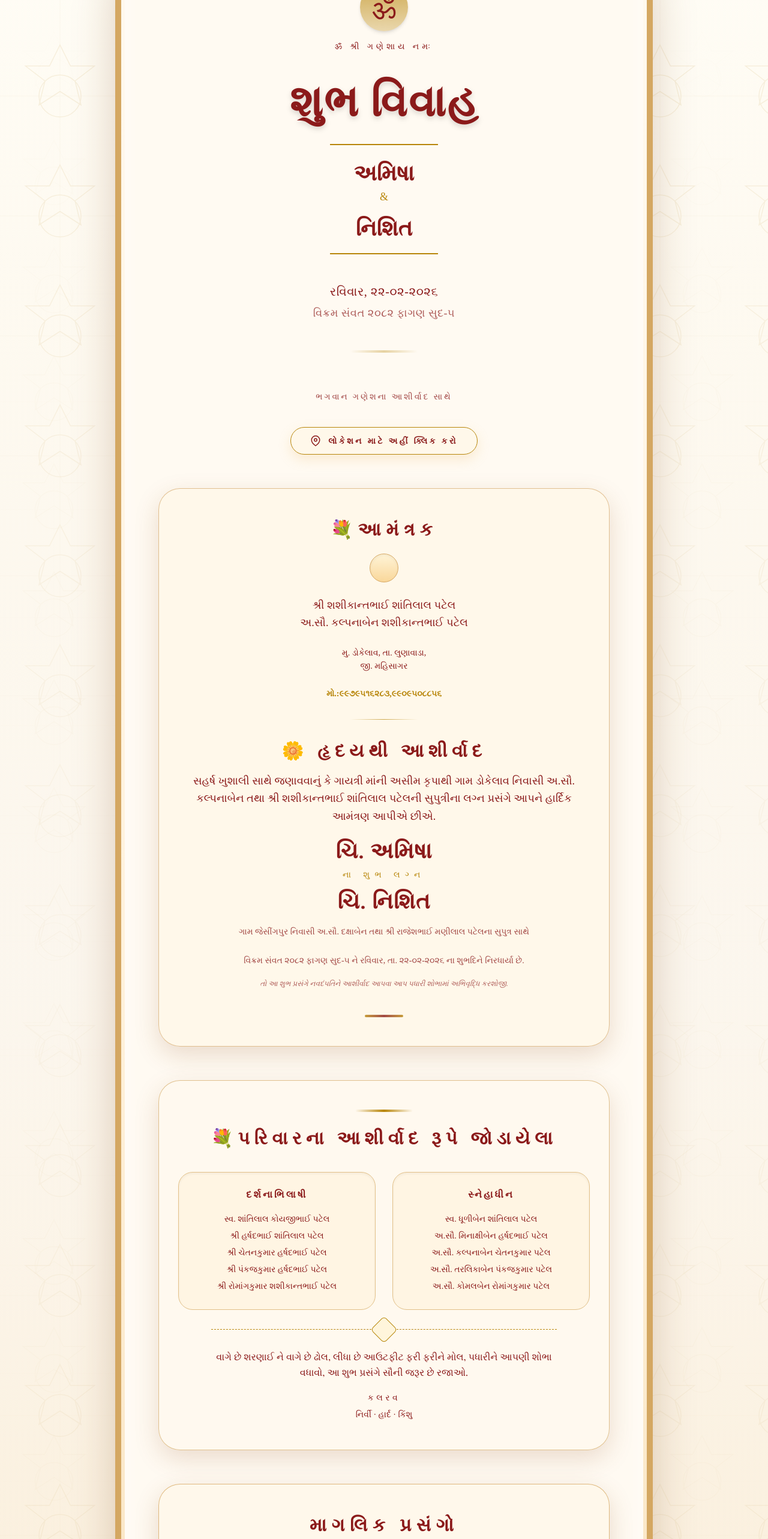
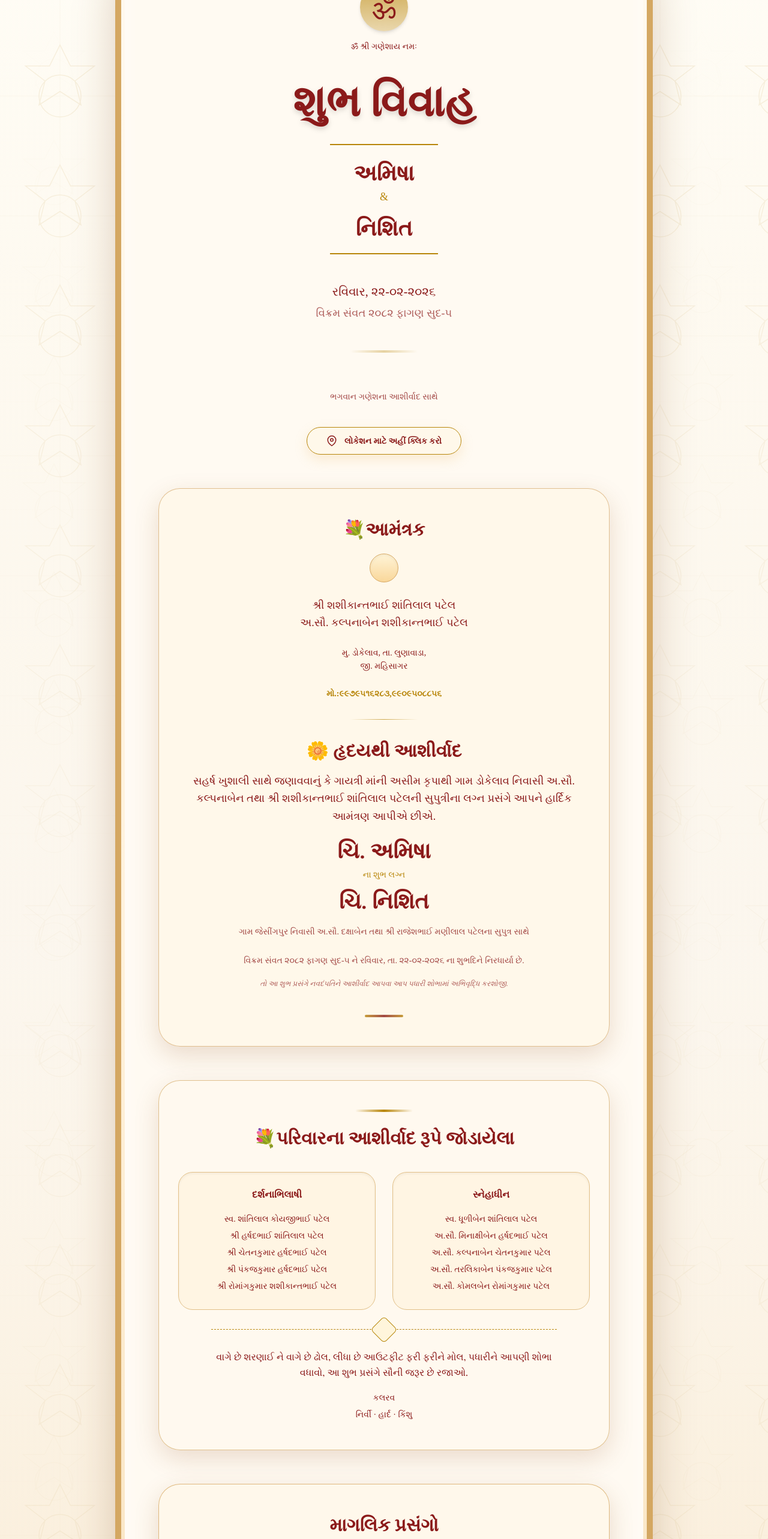
Before and after one commit to Ridhu18/WeddingInvitation, a Next.js app: page / in a window 1280 px wide. Shown: the part 140-2706 px from the top of the page at 60% size. Built offline with nearby package versions, Linux system fonts and the light colour scheme.

Commit message:
reduce space

```diff
--- a/components/wedding-invitation.tsx
+++ b/components/wedding-invitation.tsx
@@ -111,13 +111,13 @@ export default function WeddingInvitation() {
               <div className="inline-flex items-center justify-center w-16 h-16 sm:w-20 sm:h-20 rounded-full bg-gradient-to-b from-gold/70 to-gold/30 text-4xl sm:text-5xl text-maroon shadow-md">
                 ॐ
               </div>
-              <p className="mt-4 text-xs sm:text-sm tracking-[0.3em] sm:tracking-[0.35em] text-maroon font-sans uppercase">
+              <p className="mt-4 text-xs sm:text-sm tracking-normal text-maroon font-sans uppercase">
               ॐ શ્રી ગણેશાય નમઃ
               </p>
             </div>
 
             {/* Shubh Vivah */}
-            <h1 className="text-4xl sm:text-5xl md:text-7xl text-maroon font-bold mb-8 sm:mb-10 text-center drop-shadow-lg tracking-wide">
+            <h1 className="text-4xl sm:text-5xl md:text-7xl text-maroon font-bold mb-8 sm:mb-10 text-center drop-shadow-lg tracking-normal">
             શુભ વિવાહ
             </h1>
 
@@ -133,8 +133,8 @@ export default function WeddingInvitation() {
 
             {/* Date */}
             <div className="mb-12 text-center">
-              <p className="text-lg sm:text-xl font-sans tracking-wide">રવિવાર, ૨૨-૦૨-૨૦૨૬</p>
-              <p className="text-base sm:text-lg text-maroon/70 font-sans tracking-wide mt-2">વિક્રમ સંવત ૨૦૮૨ ફાગણ સુદ-૫</p>
+              <p className="text-lg sm:text-xl font-sans tracking-normal">રવિવાર, ૨૨-૦૨-૨૦૨૬</p>
+              <p className="text-base sm:text-lg text-maroon/70 font-sans tracking-normal mt-2">વિક્રમ સંવત ૨૦૮૨ ફાગણ સુદ-૫</p>
             </div>
 
             {/* Decorative element */}
@@ -147,14 +147,14 @@ export default function WeddingInvitation() {
               }}
             />
 
-            <p className="text-center text-xs sm:text-sm text-maroon/80 font-sans tracking-[0.2em] uppercase">ભગવાન ગણેશના આશીર્વાદ સાથે</p>
+            <p className="text-center text-xs sm:text-sm text-maroon/80 font-sans tracking-normal uppercase">ભગવાન ગણેશના આશીર્વાદ સાથે</p>
 
             <div className="mt-8 sm:mt-10 flex justify-center">
               <a
                 href="https://goo.gl/maps/sy4sbJGpHTQuZaRu5"
                 target="_blank"
                 rel="noopener noreferrer"
-                className="inline-flex items-center gap-2 sm:gap-3 rounded-full border border-gold px-6 sm:px-8 py-2.5 sm:py-3 text-xs sm:text-sm font-semibold uppercase tracking-[0.24em] text-maroon transition duration-300 hover:bg-gold hover:text-maroon/90 bg-[#fff7e6]/70 shadow-[0_8px_20px_rgba(234,192,112,0.25)]"
+                className="inline-flex items-center gap-2 sm:gap-3 rounded-full border border-gold px-6 sm:px-8 py-2.5 sm:py-3 text-xs sm:text-sm font-semibold uppercase tracking-normal text-maroon transition duration-300 hover:bg-gold hover:text-maroon/90 bg-[#fff7e6]/70 shadow-[0_8px_20px_rgba(234,192,112,0.25)]"
               >
                 <svg
                   xmlns="http://www.w3.org/2000/svg"
@@ -176,19 +176,19 @@ export default function WeddingInvitation() {
               {/* Invited By & Blessings */}
               <div className="rounded-[36px] border border-[#d4a76a]/70 bg-[#fff8e9]/90 px-6 py-10 sm:px-8 sm:py-12 shadow-[0_14px_40px_rgba(140,80,30,0.18)] text-center">
                 <div className="space-y-6">
-                  <h2 className="text-2xl sm:text-3xl font-semibold tracking-[0.28em] uppercase text-maroon">💐આમંત્રક</h2>
+                  <h2 className="text-2xl sm:text-3xl font-semibold tracking-normal uppercase text-maroon">💐આમંત્રક</h2>
                   <div className="mx-auto h-10 w-10 sm:h-12 sm:w-12 rounded-full border border-[#d8aa66] bg-gradient-to-b from-[#fff4d7] to-[#f9d79a] shadow-inner" />
-                  <p className="text-base sm:text-lg leading-relaxed font-sans">
+                  <p className="text-base sm:text-lg leading-relaxed font-sans text-center">
                     શ્રી શશીકાન્તભાઈ શાંતિલાલ પટેલ
                     <br />
                     અ.સૌ. કલ્પનાબેન શશીકાન્તભાઈ પટેલ
                   </p>
-                  <p className="text-xs sm:text-sm font-sans leading-relaxed">
+                  <p className="text-xs sm:text-sm font-sans leading-relaxed text-center">
                     મુ. ડોકેલાવ, તા. લુણાવાડા,
                     <br />
                     જી. મહિસાગર
                   </p>
-                  <p className="text-xs sm:text-sm text-gold font-sans font-semibold">
+                  <p className="text-xs sm:text-sm text-gold font-sans font-semibold text-center">
                     મો.:
                     <a href="tel:+919979516283" className="underline-offset-4 hover:underline">
                       ૯૯૭૯૫૧૬૨૮૩
@@ -203,14 +203,14 @@ export default function WeddingInvitation() {
                 <div className="mx-auto my-8 h-px w-28 bg-gradient-to-r from-transparent via-gold to-transparent opacity-70" />
 
                 <div className="space-y-5">
-                  <h2 className="text-2xl sm:text-3xl font-semibold tracking-[0.25em] uppercase">🌼 હૃદયથી આશીર્વાદ</h2>
+                  <h2 className="text-2xl sm:text-3xl font-semibold tracking-normal uppercase">🌼 હૃદયથી આશીર્વાદ</h2>
                   <p className="text-base sm:text-lg leading-relaxed font-sans text-center">
                     સહર્ષ ખુશાલી સાથે જણાવવાનું કે ગાયત્રી માંની અસીમ કૃપાથી ગામ ડોકેલાવ નિવાસી અ.સૌ. કલ્પનાબેન તથા શ્રી શશીકાન્તભાઈ શાંતિલાલ પટેલની સુપુત્રીના લગ્ન પ્રસંગે આપને હાર્દિક આમંત્રણ આપીએ છીએ.
                   </p>
                   <div className="inline-flex flex-col items-center gap-3">
-                    <span className="text-3xl sm:text-4xl font-semibold tracking-wide">ચિ. અમિષા</span>
-                    <span className="text-xs sm:text-sm uppercase tracking-[0.45em] sm:tracking-[0.6em] text-gold">ના શુભ લગ્ન</span>
-                    <span className="text-3xl sm:text-4xl font-semibold tracking-wide">ચિ. નિશિત</span>
+                    <span className="text-3xl sm:text-4xl font-semibold tracking-normal">ચિ. અમિષા</span>
+                    <span className="text-xs sm:text-sm uppercase tracking-normal text-gold">ના શુભ લગ્ન</span>
+                    <span className="text-3xl sm:text-4xl font-semibold tracking-normal">ચિ. નિશિત</span>
                     <span className="mt-3 text-xs sm:text-sm font-sans text-maroon/80">
                       ગામ જેસીંગપુર નિવાસી અ.સૌ. દક્ષાબેન તથા શ્રી રાજેશભાઈ મણીલાલ પટેલના સુપુત્ર સાથે
                     </span>
@@ -228,11 +228,11 @@ export default function WeddingInvitation() {
               {/* Family Blessings */}
               <div className="rounded-[36px] border border-[#d3a964]/70 bg-[#fff9ef]/90 px-6 py-10 sm:px-8 sm:py-12 shadow-[0_14px_40px_rgba(143,85,39,0.18)]">
                 <div className="mx-auto mb-5 sm:mb-6 w-20 sm:w-24 h-1 rounded-full bg-gradient-to-r from-transparent via-gold to-transparent" />
-                <h2 className="text-2xl sm:text-3xl font-semibold tracking-[0.18em] sm:tracking-[0.25em] uppercase text-center mb-8 sm:mb-10">💐પરિવારના આશીર્વાદ રૂપે જોડાયેલા</h2>
+                <h2 className="text-2xl sm:text-3xl font-semibold tracking-normal uppercase text-center mb-8 sm:mb-10">💐પરિવારના આશીર્વાદ રૂપે જોડાયેલા</h2>
 
-                <div className="grid grid-cols-1 gap-5 sm:gap-7 text-left md:grid-cols-2">
+                <div className="grid grid-cols-1 gap-5 sm:gap-7 md:grid-cols-2">
                   <div className="rounded-3xl border border-[#e3c189] bg-[#fff4de]/70 px-6 sm:px-8 py-6 shadow-inner">
-                    <p className="font-semibold uppercase tracking-[0.16em] sm:tracking-[0.2em] mb-4 text-center">દર્શનાભિલાષી</p>
+                    <p className="font-semibold uppercase tracking-normal mb-4 text-center">દર્શનાભિલાષી</p>
                     <p className="font-sans text-xs sm:text-sm leading-7 text-center">
                       સ્વ. શાંતિલાલ કોયજીભાઈ પટેલ
                       <br />
@@ -246,7 +246,7 @@ export default function WeddingInvitation() {
                     </p>
                   </div>
                   <div className="rounded-3xl border border-[#e3c189] bg-[#fff4de]/70 px-6 sm:px-8 py-6 shadow-inner flex flex-col justify-center">
-                    <p className="font-semibold uppercase tracking-[0.16em] sm:tracking-[0.2em] mb-4 text-center">સ્નેહાધીન</p>
+                    <p className="font-semibold uppercase tracking-normal mb-4 text-center">સ્નેહાધીન</p>
                     <p className="font-sans text-xs sm:text-sm leading-7 text-center">
                       સ્વ. ધૂળીબેન શાંતિલાલ પટેલ
                       <br />
@@ -266,7 +266,7 @@ export default function WeddingInvitation() {
                   <p className="text-sm sm:text-base leading-relaxed mb-4 sm:mb-5">
                     વાગે છે શરણાઈ ને વાગે છે ઢોલ, લીધા છે આઉટફીટ ફરી ફરીને મોલ, પધારીને આપણી શોભા વધાવો, આ શુભ પ્રસંગે સૌની જરૂર છે રજાઓ.
                   </p>
-                  <p className="font-sans text-xs sm:text-sm tracking-[0.24em] sm:tracking-[0.32em] uppercase">
+                  <p className="font-sans text-xs sm:text-sm tracking-normal uppercase">
                     કલરવ
                   </p>
                   <p className="font-sans text-xs sm:text-sm mt-2">
@@ -277,12 +277,12 @@ export default function WeddingInvitation() {
 
               {/* Functions & Ceremonies */}
               <div className="rounded-[36px] border border-[#d29f52]/70 bg-[#fff8ea]/95 px-6 py-10 sm:px-8 sm:py-12 shadow-[0_14px_40px_rgba(142,87,37,0.2)]">
-                <h2 className="text-2xl sm:text-3xl font-semibold text-center mb-4 sm:mb-5 tracking-[0.22em] sm:tracking-[0.28em] uppercase">માગલિક પ્રસંગો</h2>
+                <h2 className="text-2xl sm:text-3xl font-semibold text-center mb-4 sm:mb-5 tracking-normal uppercase">માગલિક પ્રસંગો</h2>
                 <a
                   href="https://goo.gl/maps/sy4sbJGpHTQuZaRu5"
                   target="_blank"
                   rel="noopener noreferrer"
-                  className="mx-auto mb-10 sm:mb-12 block w-fit rounded-full border border-gold px-6 sm:px-8 py-2.5 sm:py-3 text-center text-xs sm:text-sm uppercase tracking-[0.24em] sm:tracking-[0.3em] text-gold transition duration-300 hover:bg-gold hover:text-maroon"
+                  className="mx-auto mb-10 sm:mb-12 block w-fit rounded-full border border-gold px-6 sm:px-8 py-2.5 sm:py-3 text-center text-xs sm:text-sm uppercase tracking-normal text-gold transition duration-300 hover:bg-gold hover:text-maroon"
                 >
                   શુભ સ્થળ : મુ. ડોકેલાવ, તા. લુણાવાડા, જી. મહિસાગર
                 </a>
@@ -290,84 +290,66 @@ export default function WeddingInvitation() {
                 <div className="grid gap-8 sm:gap-10 grid-cols-1 sm:grid-cols-2 lg:grid-cols-3">
                   <div className="relative overflow-hidden rounded-[28px] border-[4px] border-[#c07a4d] bg-gradient-to-b from-[#fff3dd] via-[#fce3bf] to-[#f6cea5] px-6 sm:px-8 md:px-10 py-10 sm:py-12 shadow-[0_18px_40px_rgba(142,87,37,0.18)]">
                     <div className="absolute inset-x-8 sm:inset-x-10 md:inset-x-12 top-0 h-1.5 sm:h-2 rounded-b-full bg-gradient-to-r from-transparent via-[#c07a4d]/60 to-transparent" />
-                    <h3 className="text-xl sm:text-2xl font-semibold text-center mb-6 sm:mb-8 border-b border-[#c07a4d]/40 pb-3 sm:pb-4 uppercase tracking-[0.2em] sm:tracking-[0.25em]">
+                    <h3 className="text-xl sm:text-2xl font-semibold text-center mb-6 sm:mb-8 border-b border-[#c07a4d]/40 pb-3 sm:pb-4 uppercase tracking-normal">
                       શુક્રવાર, ૨૦-૦૨-૨૦૨૬
                     </h3>
                     <p className="text-xs sm:text-sm text-center mb-4 text-maroon/70">વિક્રમ સંવત ૨૦૮૨ ફાગણ સુદ-૩</p>
                     <div className="space-y-5 sm:space-y-6 font-sans text-xs sm:text-sm">
-                      <div className="flex items-start justify-between gap-3 sm:gap-4">
-                        <div className="max-w-[80%]">
-                          <p className="font-semibold uppercase tracking-[0.15em] sm:tracking-[0.2em]">ગણેશ સ્થાપના</p>
-                          <p className="text-gold mt-1 text-xs sm:text-sm">સવારે ૮-૩૦ કલાકે</p>
-                        </div>
+                      <div className="flex flex-col items-center text-center gap-2">
+                        <p className="font-semibold uppercase tracking-normal">ગણેશ સ્થાપના</p>
+                        <p className="text-gold text-xs sm:text-sm">સવારે ૮-૩૦ કલાકે</p>
                       </div>
-                      <div className="flex items-start justify-between gap-3 sm:gap-4">
-                        <div className="max-w-[80%]">
-                          <p className="font-semibold uppercase tracking-[0.15em] sm:tracking-[0.2em]">મંડપ મુહૂર્ત</p>
-                          <p className="text-gold mt-1 text-xs sm:text-sm">સવારે ૯-૩૦ કલાકે</p>
-                        </div>
+                      <div className="flex flex-col items-center text-center gap-2">
+                        <p className="font-semibold uppercase tracking-normal">મંડપ મુહૂર્ત</p>
+                        <p className="text-gold text-xs sm:text-sm">સવારે ૯-૩૦ કલાકે</p>
                       </div>
-                      <div className="flex items-start justify-between gap-3 sm:gap-4">
-                        <div className="max-w-[80%]">
-                          <p className="font-semibold uppercase tracking-[0.15em] sm:tracking-[0.2em]">ગ્રહશાંતિ</p>
-                          <p className="text-gold mt-1 text-xs sm:text-sm">બપોરે ૧-૦૧ કલાકે</p>
-                        </div>
+                      <div className="flex flex-col items-center text-center gap-2">
+                        <p className="font-semibold uppercase tracking-normal">ગ્રહશાંતિ</p>
+                        <p className="text-gold text-xs sm:text-sm">બપોરે ૧-૦૧ કલાકે</p>
                       </div>
                     </div>
                   </div>
 
                   <div className="relative overflow-hidden rounded-[28px] border-[4px] border-[#d2a55a] bg-gradient-to-b from-[#fff4d8] via-[#fce4b5] to-[#f3cb88] px-6 sm:px-8 md:px-10 py-10 sm:py-12 shadow-[0_18px_40px_rgba(154,102,43,0.18)]">
                     <div className="absolute inset-x-8 sm:inset-x-10 md:inset-x-12 top-0 h-1.5 sm:h-2 rounded-b-full bg-gradient-to-r from-transparent via-[#d2a55a]/60 to-transparent" />
-                    <h3 className="text-xl sm:text-2xl font-semibold text-center mb-6 sm:mb-8 border-b border-[#d2a55a]/40 pb-3 sm:pb-4 uppercase tracking-[0.2em] sm:tracking-[0.25em]">
+                    <h3 className="text-xl sm:text-2xl font-semibold text-center mb-6 sm:mb-8 border-b border-[#d2a55a]/40 pb-3 sm:pb-4 uppercase tracking-normal">
                       શનિવાર, ૨૧-૦૨-૨૦૨૬
                     </h3>
                     <p className="text-xs sm:text-sm text-center mb-4 text-maroon/70">વિક્રમ સંવત ૨૦૮૨ ફાગણ સુદ-૪</p>
                     <div className="space-y-5 sm:space-y-6 font-sans text-xs sm:text-sm">
-                      <div className="flex items-start justify-between gap-3 sm:gap-4">
-                        <div className="max-w-[80%]">
-                          <p className="font-semibold uppercase tracking-[0.15em] sm:tracking-[0.2em]">મામેરૂં</p>
-                          <p className="text-gold mt-1 text-xs sm:text-sm">બપોરે ૧૨-૦૧ કલાકે</p>
-                        </div>
+                      <div className="flex flex-col items-center text-center gap-2">
+                        <p className="font-semibold uppercase tracking-normal">મામેરૂં</p>
+                        <p className="text-gold text-xs sm:text-sm">બપોરે ૧૨-૦૧ કલાકે</p>
                       </div>
-                      <div className="flex items-start justify-between gap-3 sm:gap-4">
-                        <div className="max-w-[80%]">
-                          <p className="font-semibold uppercase tracking-[0.15em] sm:tracking-[0.2em]">ભોજન સમારંભ</p>
-                          <p className="text-gold mt-1 text-xs sm:text-sm">સવારે ૧૧-૦૧ કલાકથી</p>
-                        </div>
+                      <div className="flex flex-col items-center text-center gap-2">
+                        <p className="font-semibold uppercase tracking-normal">ભોજન સમારંભ</p>
+                        <p className="text-gold text-xs sm:text-sm">સવારે ૧૧-૦૧ કલાકથી</p>
                       </div>
-                      <div className="flex items-start justify-between gap-3 sm:gap-4">
-                        <div className="max-w-[80%]">
-                          <p className="font-semibold uppercase tracking-[0.15em] sm:tracking-[0.2em]">રાસ-ગરબા</p>
-                          <p className="text-gold mt-1 text-xs sm:text-sm">રાત્રે ૯-૦૧ કલાકે</p>
-                        </div>
+                      <div className="flex flex-col items-center text-center gap-2">
+                        <p className="font-semibold uppercase tracking-normal">રાસ-ગરબા</p>
+                        <p className="text-gold text-xs sm:text-sm">રાત્રે ૯-૦૧ કલાકે</p>
                       </div>
                     </div>
                   </div>
 
                   <div className="relative overflow-hidden rounded-[28px] border-[4px] border-[#c4933c] bg-gradient-to-b from-[#fff6dc] via-[#fbe6b8] to-[#f0c686] px-6 sm:px-8 md:px-10 py-10 sm:py-12 shadow-[0_18px_40px_rgba(154,102,43,0.18)]">
                     <div className="absolute inset-x-8 sm:inset-x-10 md:inset-x-12 top-0 h-1.5 sm:h-2 rounded-b-full bg-gradient-to-r from-transparent via-[#c4933c]/60 to-transparent" />
-                    <h3 className="text-xl sm:text-2xl font-semibold text-center mb-6 sm:mb-8 border-b border-[#c4933c]/40 pb-3 sm:pb-4 uppercase tracking-[0.2em] sm:tracking-[0.25em]">
+                    <h3 className="text-xl sm:text-2xl font-semibold text-center mb-6 sm:mb-8 border-b border-[#c4933c]/40 pb-3 sm:pb-4 uppercase tracking-normal">
                       રવિવાર, ૨૨-૦૨-૨૦૨૬
                     </h3>
                     <p className="text-xs sm:text-sm text-center mb-4 text-maroon/70">વિક્રમ સંવત ૨૦૮૨ ફાગણ સુદ-૫</p>
                     <div className="space-y-5 sm:space-y-6 font-sans text-xs sm:text-sm">
-                      <div className="flex items-start justify-between gap-3 sm:gap-4">
-                        <div className="max-w-[80%]">
-                          <p className="font-semibold uppercase tracking-[0.15em] sm:tracking-[0.2em]">જાન આગમન</p>
-                          <p className="text-gold mt-1 text-xs sm:text-sm">સવારે ૧૦-૦૧ કલાકે</p>
-                        </div>
+                      <div className="flex flex-col items-center text-center gap-2">
+                        <p className="font-semibold uppercase tracking-normal">જાન આગમન</p>
+                        <p className="text-gold text-xs sm:text-sm">સવારે ૧૦-૦૧ કલાકે</p>
                       </div>
-                      <div className="flex items-start justify-between gap-3 sm:gap-4">
-                        <div className="max-w-[80%]">
-                          <p className="font-semibold uppercase tracking-[0.15em] sm:tracking-[0.2em]">હસ્ત મેળાપ</p>
-                          <p className="text-gold mt-1 text-xs sm:text-sm">બપોરે ૧૨-૦૧ કલાકે</p>
-                        </div>
+                      <div className="flex flex-col items-center text-center gap-2">
+                        <p className="font-semibold uppercase tracking-normal">હસ્ત મેળાપ</p>
+                        <p className="text-gold text-xs sm:text-sm">બપોરે ૧૨-૦૧ કલાકે</p>
                       </div>
-                      <div className="flex items-start justify-between gap-3 sm:gap-4">
-                        <div className="max-w-[80%]">
-                          <p className="font-semibold uppercase tracking-[0.15em] sm:tracking-[0.2em]">કન્યા વિદાય</p>
-                          <p className="text-gold mt-1 text-xs sm:text-sm">બપોરે ૩-૦૧ કલાકે</p>
-                        </div>
+                      <div className="flex flex-col items-center text-center gap-2">
+                        <p className="font-semibold uppercase tracking-normal">કન્યા વિદાય</p>
+                        <p className="text-gold text-xs sm:text-sm">બપોરે ૩-૦૧ કલાકે</p>
                       </div>
                     </div>
                   </div>
```
